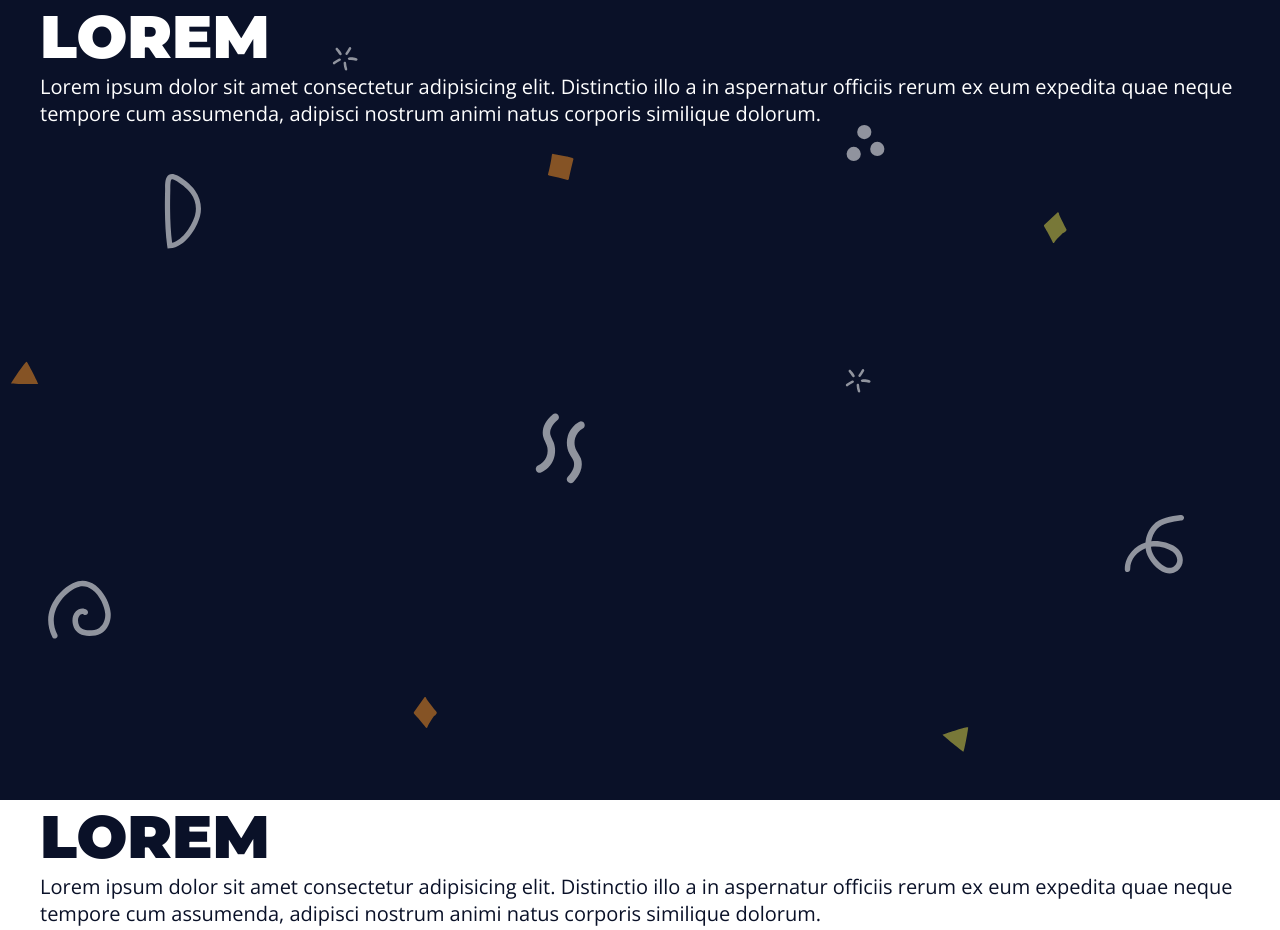
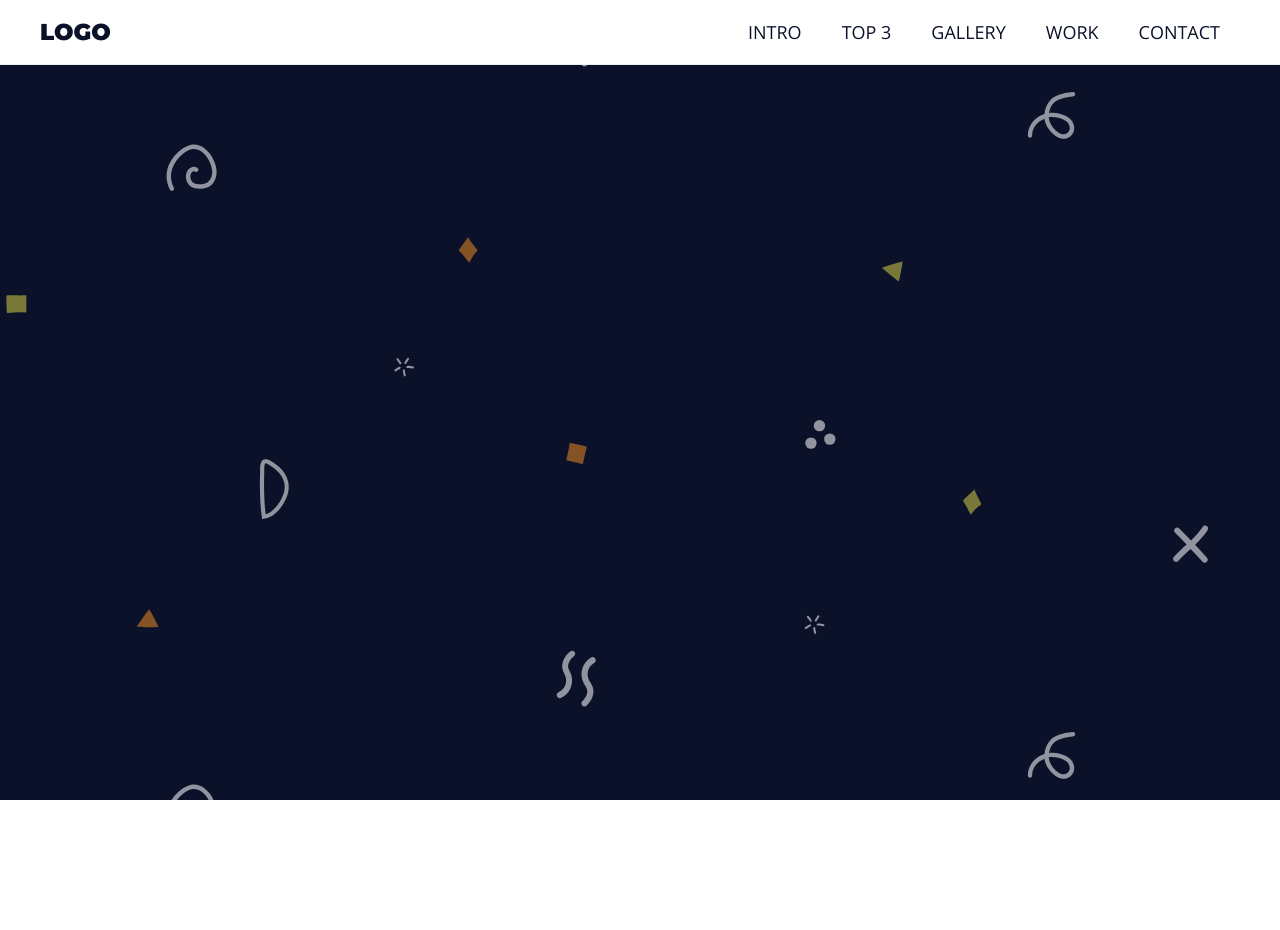
Before and after one commit to AlexMarquesAlves/pure-html-css-landing-page, a plain HTML site: page index.html in a window 1280 px wide. After the commit the page ends 800 px from the top, so only its background shows below. Drawn offline with nearby package versions, Linux system fonts and the light colour scheme.

Commit message:
Landing Page - Menu

```diff
--- a/assets/css/style.css
+++ b/assets/css/style.css
@@ -1,6 +1,7 @@
 :root {
   --primary-color: #0a1128;
   --white-color: #fff;
+  --light-gray-color: #eee;
   --gap: 3rem;
 }
 
@@ -54,6 +55,10 @@ h6 {
   font-size: 3.5rem;
 }
 
+a {
+  text-decoration: none;
+}
+
 .main-bg {
   background-image: url("../img/main-bg.svg");
   background-size: cover;
@@ -73,3 +78,59 @@ h6 {
 .section {
   min-height: 100vh;
 }
+
+.menu {
+  background: var(--white-color);
+  position: fixed;
+  top: 0;
+  left: 0;
+  right: 0;
+  width: 100%;
+  border-bottom: var(--light-gray-color) solid 1px;
+}
+
+.menu h1 {
+  font-size: 2.3rem;
+  color: var(--primary-color);
+}
+
+.menu h1 a {
+  color: inherit;
+}
+
+.menu-content {
+  display: flex;
+  justify-content: space-between;
+  align-items: center;
+  padding-top: 0;
+  padding-bottom: 0;
+}
+
+.menu ul {
+  list-style: none;
+  display: flex;
+}
+
+.menu ul li a {
+  display: block;
+  padding: 2rem;
+  font-size: 1.8rem;
+  color: var(--primary-color);
+  position: relative;
+}
+
+.menu ul li a::after {
+  content: "";
+  position: absolute;
+  bottom: 1rem;
+  left: 50%;
+  height: 0.2rem;
+  width: 0%;
+  background: crimson;
+  transition: all 300ms ease-in-out;
+}
+
+.menu ul li a:hover::after {
+  width: 50%;
+  left: 25%;
+}
--- a/index.html
+++ b/index.html
@@ -13,28 +13,20 @@
       rel="stylesheet"
     />
   </head>
-  <body>
-    <section class="section main-bg">
-      <div class="main-content">
-        <h1>lorem</h1>
-        <p>
-          Lorem ipsum dolor sit amet consectetur adipisicing elit. Distinctio
-          illo a in aspernatur officiis rerum ex eum expedita quae neque tempore
-          cum assumenda, adipisci nostrum animi natus corporis similique
-          dolorum.
-        </p>
-      </div>
-    </section>
-    <section class="section white-bg">
-      <div class="main-content">
-        <h1>lorem</h1>
-        <p>
-          Lorem ipsum dolor sit amet consectetur adipisicing elit. Distinctio
-          illo a in aspernatur officiis rerum ex eum expedita quae neque tempore
-          cum assumenda, adipisci nostrum animi natus corporis similique
-          dolorum.
-        </p>
-      </div>
-    </section>
+  <body class="main-bg">
+    <aside class="menu">
+      <section class="main-content menu-content">
+        <h1><a href="#">LOGO</a></h1>
+        <nav>
+          <ul>
+            <li><a href="#">INTRO</a></li>
+            <li><a href="#">TOP 3</a></li>
+            <li><a href="#">GALLERY</a></li>
+            <li><a href="#">WORK</a></li>
+            <li><a href="#">CONTACT</a></li>
+          </ul>
+        </nav>
+      </section>
+    </aside>
   </body>
 </html>
```
